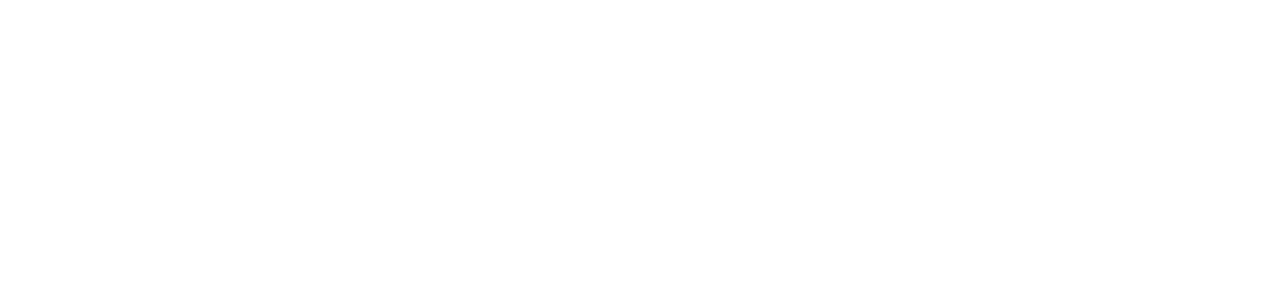
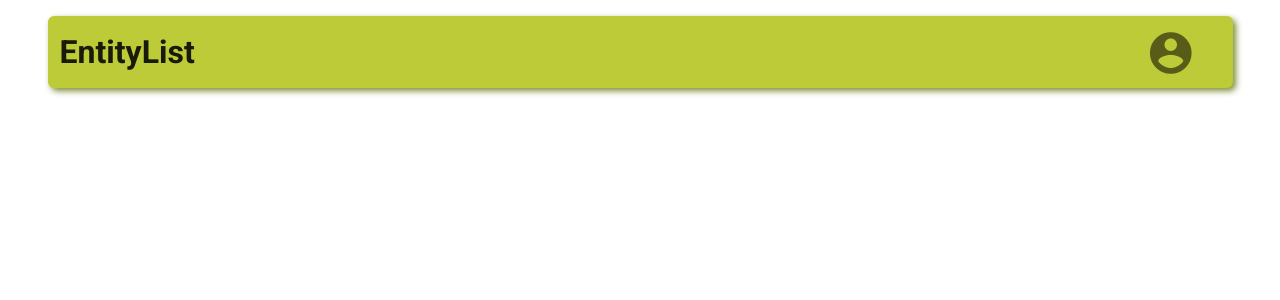
Before and after one commit to aposum23/entity-list, a Vue app: page / in a window 1280 px wide. Shown: the top 300 px of the page. Built offline with nearby package versions, Linux system fonts and the light colour scheme.

Commit message:
header. Верстка хедера приложения

```diff
--- a/package.json
+++ b/package.json
@@ -11,8 +11,11 @@
     "vuetify": "^2.6.0"
   },
   "devDependencies": {
+    "@mdi/font": "^7.4.47",
+    "@mdi/js": "^7.4.47",
     "@vue/cli-plugin-typescript": "~5.0.0",
     "@vue/cli-service": "~5.0.0",
+    "material-design-icons-iconfont": "^6.7.0",
     "sass": "^1.32.7",
     "sass-loader": "^12.0.0",
     "typescript": "~4.5.5",
--- a/public/index.html
+++ b/public/index.html
@@ -8,6 +8,7 @@
     <title><%= htmlWebpackPlugin.options.title %></title>
     <link rel="stylesheet" href="https://fonts.googleapis.com/css?family=Roboto:100,300,400,500,700,900">
     <link rel="stylesheet" href="https://cdn.jsdelivr.net/npm/@mdi/font@latest/css/materialdesignicons.min.css">
+      <link href="https://fonts.googleapis.com/css?family=Material+Icons" rel="stylesheet">
   </head>
   <body>
     <noscript>
--- a/src/App.vue
+++ b/src/App.vue
@@ -1,5 +1,6 @@
 <template>
   <v-app>
+    <HeaderWidgets/>
     <v-main>
       <HelloWorld/>
     </v-main>
@@ -9,11 +10,13 @@
 <script lang="ts">
 import Vue from 'vue';
 import HelloWorld from '@/pages/HelloWorld.vue';
+import HeaderWidgets from "@/widgets/HeaderWidgets.vue";
 
 export default Vue.extend({
   name: 'App',
 
   components: {
+    HeaderWidgets,
     HelloWorld,
   },
 
--- /dev/null
+++ b/src/entities/User.vue
@@ -0,0 +1,22 @@
+<script lang="ts">
+import {defineComponent} from 'vue'
+
+export default defineComponent({
+  name: "User",
+  props: {
+  }
+})
+</script>
+
+<template>
+  <div class="user-icon">
+    <v-icon size="50">account_circle</v-icon>
+  </div>
+</template>
+
+<style scoped>
+.user-icon {
+  width: 2rem;
+  height: 2rem;
+}
+</style>
--- a/src/main.ts
+++ b/src/main.ts
@@ -1,6 +1,8 @@
 import Vue from 'vue'
 import App from './App.vue'
 import vuetify from './plugins/vuetify'
+
+import 'material-design-icons-iconfont/dist/material-design-icons.css'
 
 Vue.config.productionTip = false
 
--- /dev/null
+++ b/src/widgets/HeaderWidgets.vue
@@ -0,0 +1,32 @@
+<script lang="ts">
+import {defineComponent} from 'vue'
+import User from "@/entities/User.vue";
+
+export default defineComponent({
+  name: "HeaderWidgets",
+  components: {User}
+})
+</script>
+
+<template>
+<v-container>
+  <v-row>
+    <v-col cols="4">
+      <h1>EntityList</h1>
+    </v-col>
+    <v-spacer/>
+    <v-col cols="1">
+      <User/>
+    </v-col>
+  </v-row>
+</v-container>
+</template>
+
+<style scoped>
+.container {
+  background: #becb38;
+  margin-top: 1rem;
+  border-radius: 6px;
+  box-shadow: #7f8c38 3px 3px 6px;
+}
+</style>
```
Also changed, not shown: 1 other file (tests, documents, lock files or other folders).
